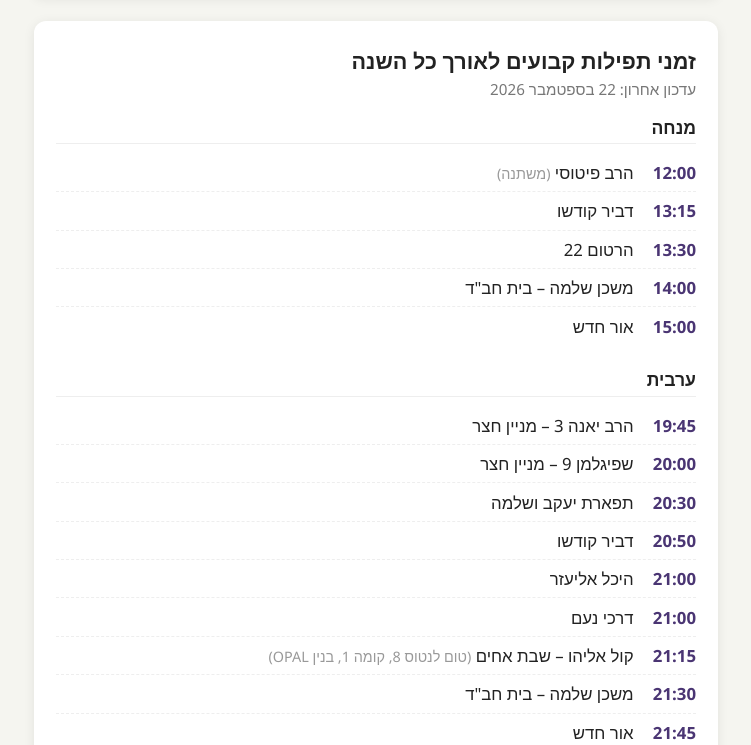
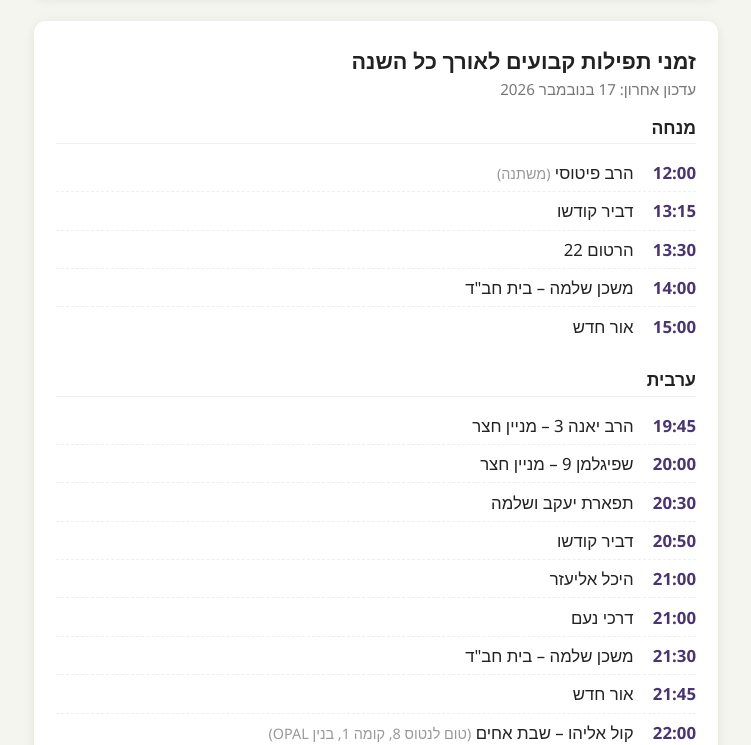
Before and after one commit to netanya-tfilot/netanya-tfilot.github.io, a plain HTML site: page index.html in a window 1280 px wide. Shown: the part 395-1140 px from the top of the page, without its empty margins (264-1015 px from the left). Drawn offline with Linux system fonts and the light colour scheme.

Commit message:
Fixed list: Kol Eliyahu Ma'ariv 21:15 -> 22:00

```diff
--- a/index.html
+++ b/index.html
@@ -84,7 +84,7 @@
 <section class="card">
 <!-- FIXED -->
   <h2>זמני תפילות קבועים לאורך כל השנה</h2>
-  <p class="sub">עדכון אחרון: 22 בספטמבר 2026</p>
+  <p class="sub">עדכון אחרון: 17 בנובמבר 2026</p>
 
   <h3>מנחה</h3>
   <ul class="times-list">
@@ -103,9 +103,9 @@
     <li><span class="t">20:50</span><span>דביר קודשו</span></li>
     <li><span class="t">21:00</span><span>היכל אליעזר</span></li>
     <li><span class="t">21:00</span><span>דרכי נעם</span></li>
-    <li><span class="t">21:15</span><span>קול אליהו – שבת אחים <span class="note">(טום לנטוס 8, קומה 1, בנין OPAL)</span></span></li>
     <li><span class="t">21:30</span><span>משכן שלמה – בית חב"ד</span></li>
     <li><span class="t">21:45</span><span>אור חדש</span></li>
+    <li><span class="t">22:00</span><span>קול אליהו – שבת אחים <span class="note">(טום לנטוס 8, קומה 1, בנין OPAL)</span></span></li>
     <li><span class="t">22:30</span><span>ברחבה של משכנות נתניה</span></li>
   </ul>
 <!-- /FIXED -->
```
